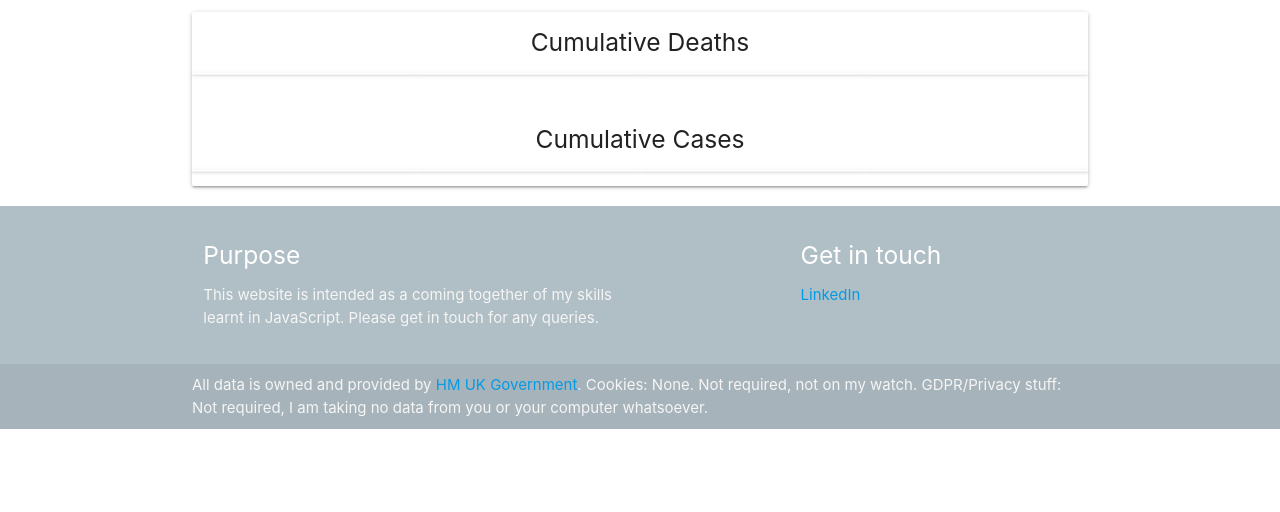
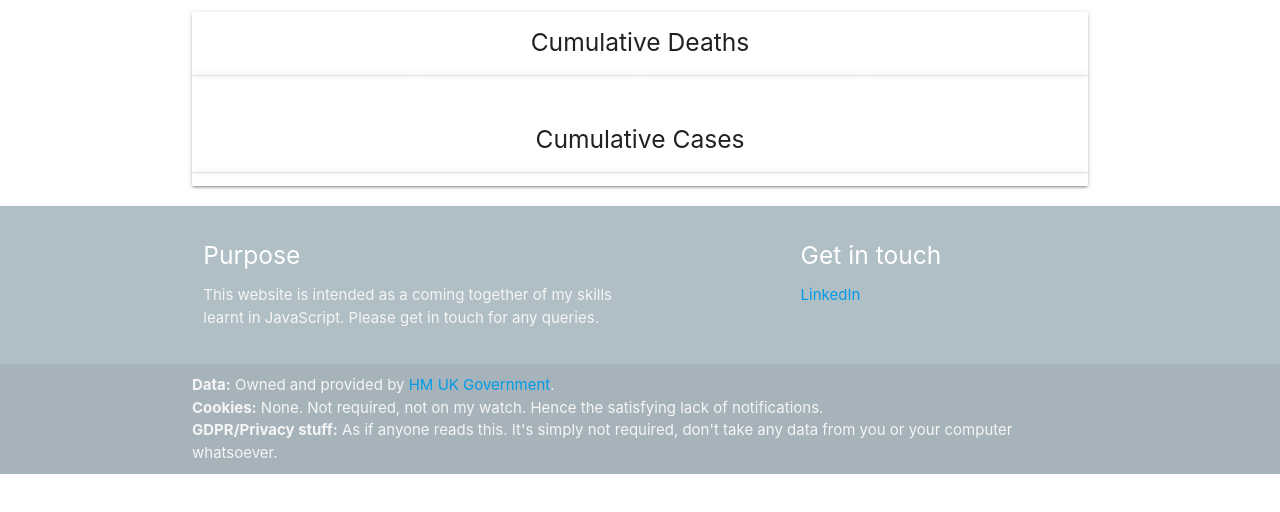
Before and after one commit to pauldewilson/live-uk-covid-data, a website: page index.html in a window 1280 px wide. Shown: the part 184-696 px from the top of the page. Drawn offline with nearby package versions, Linux system fonts and the light colour scheme; no server answers.

Commit message:
Updated footer msg

```diff
--- a/index.html
+++ b/index.html
@@ -57,7 +57,7 @@
         </div>
         <div class="footer-copyright">
           <div class="container grey-text text-lighten-4">
-          All data is owned and provided by <a href="https://coronavirus.data.gov.uk/" target="_blank">HM UK Government</a>. Cookies: None. Not required, not on my watch. GDPR/Privacy stuff: Not required, I am taking no data from you or your computer whatsoever.
+          <b>Data:</b> Owned and provided by <a href="https://coronavirus.data.gov.uk/" target="_blank">HM UK Government</a>.<br><b>Cookies:</b> None. Not required, not on my watch. Hence the satisfying lack of notifications.<br><b>GDPR/Privacy stuff:</b> As if anyone reads this. It's simply not required, don't take any data from you or your computer whatsoever.
           </div>
         </div>
       </footer>
```
